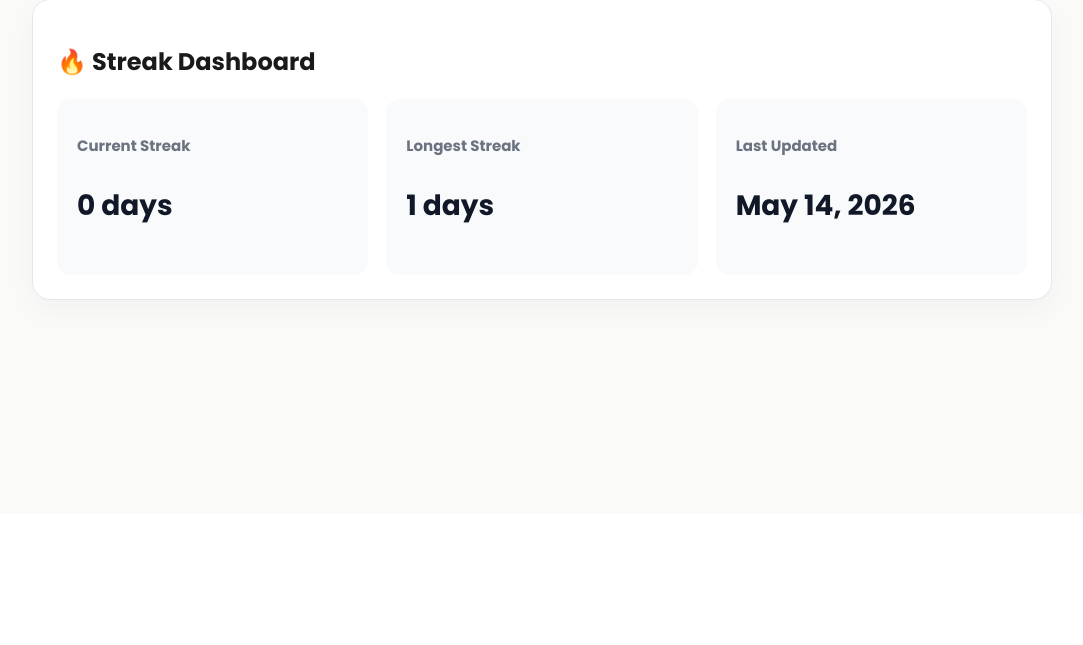
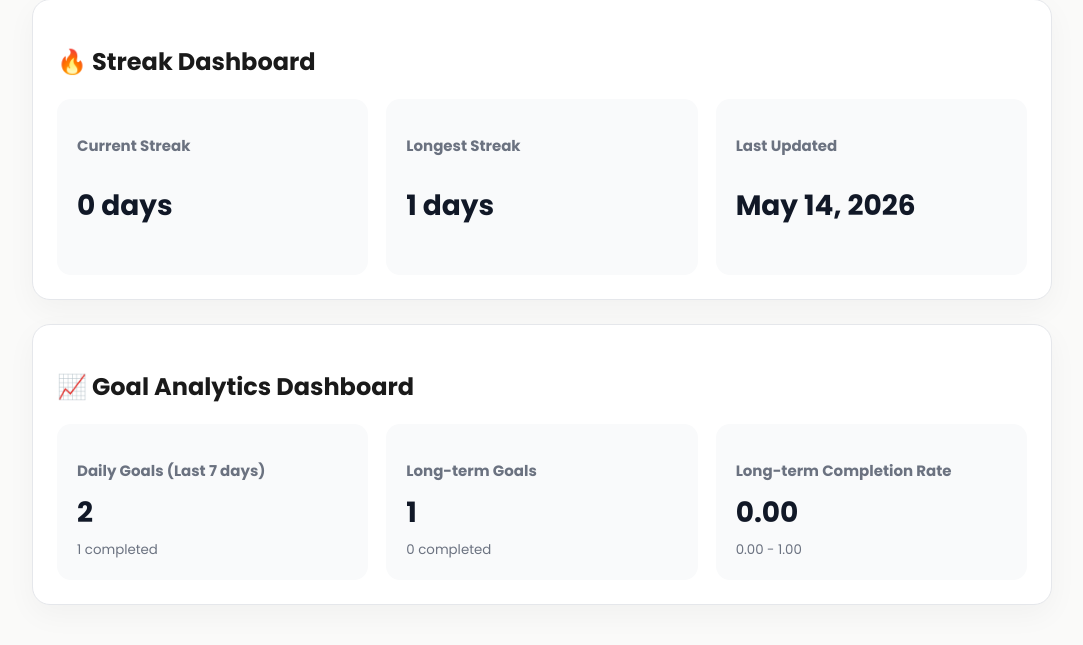
Before and after one commit to SUSH9391/milestone-mate, a Django app: page / in a window 1280 px wide. Shown: the part 286-931 px from the top of the page, without its empty margins (98-1181 px from the left). Before the commit the page ends 588 px from the top, so only its background shows below. Run offline with Django 5.2, Linux system fonts and the light colour scheme; data comes from the database, SQL or seed files in the repository.

Commit message:
feat: implement dashboard analytics with weekly consistency and long-term goal tracking

```diff
--- /dev/null
+++ b/milestone_mate/dashboard/urls.py
@@ -0,0 +1,6 @@
+from django.urls import path
+from . import views
+
+urlpatterns = [
+    path('dashboard/', views.dashboard, name='dashboard'),
+]
--- /dev/null
+++ b/milestone_mate/dashboard/utils.py
@@ -0,0 +1,30 @@
+from datetime import date, timedelta
+from goals.models import Goal
+
+def calculate_weekly_consistency(goals):
+    today = date.today()
+    week_ago = today - timedelta(days=7)
+    recent_goals = goals.filter(target_date__gte=week_ago, target_date__lte=today)
+    daily_goals = recent_goals.filter(goal_type='daily')
+    completed_daily = daily_goals.filter(is_completed=True).count()
+    return {
+        'total_daily_goals': daily_goals.count(),
+        'completed_daily_goals': completed_daily,
+    }
+
+def long_term_frequency(goals):
+    long_term_goals = goals.filter(goal_type='long_term')
+    total_long_term = long_term_goals.count()
+    completed_long_term = long_term_goals.filter(is_completed=True).count()
+    return {
+        'total_long_term_goals': total_long_term,
+        'completed_long_term_goals': completed_long_term,
+    }
+
+def long_term_completion_rate(goals):
+    long_term_goals = goals.filter(goal_type='long_term')
+    total_long_term = long_term_goals.count()
+    completed_long_term = long_term_goals.filter(is_completed=True).count()
+    if total_long_term == 0:
+        return 0.0
+    return completed_long_term / total_long_term
--- a/milestone_mate/goals/templates/home/home.html
+++ b/milestone_mate/goals/templates/home/home.html
@@ -59,6 +59,66 @@ Home
         <p>
           {{ streak_data.last_updated }}
         </p>
+
+      </div>
+
+    </div>
+
+  </div>
+
+  <div class="analytics-card">
+
+    <h2>
+      📈 Goal Analytics Dashboard
+    </h2>
+
+    <div class="analytics-grid">
+
+      <div class="analytics-item">
+
+        <h3>
+          Daily Goals (Last 7 days)
+        </h3>
+
+        <p>
+          {{ weekly_consistency.total_daily_goals }}
+        </p>
+
+        <small>
+          {{ weekly_consistency.completed_daily_goals }} completed
+        </small>
+
+      </div>
+
+      <div class="analytics-item">
+
+        <h3>
+          Long-term Goals
+        </h3>
+
+        <p>
+          {{ long_term_freq.total_long_term_goals }}
+        </p>
+
+        <small>
+          {{ long_term_freq.completed_long_term_goals }} completed
+        </small>
+
+      </div>
+
+      <div class="analytics-item">
+
+        <h3>
+          Long-term Completion Rate
+        </h3>
+
+        <p>
+          {{ completion_rate|floatformat:2 }}
+        </p>
+
+        <small>
+          0.00 - 1.00
+        </small>
 
       </div>
 
@@ -134,6 +194,73 @@ Home
     color: #111827;
 }
 
+.analytics-card {
+
+    margin-top: 24px;
+
+    background: white;
+
+    border: 1px solid #e5e7eb;
+
+    border-radius: 18px;
+
+    padding: 24px;
+
+    box-shadow:
+      0 10px 30px rgba(0,0,0,0.04);
+}
+
+.analytics-grid {
+
+    margin-top: 20px;
+
+    display: grid;
+
+    grid-template-columns:
+      repeat(auto-fit, minmax(220px, 1fr));
+
+    gap: 18px;
+}
+
+.analytics-item {
+
+    background: #f9fafb;
+
+    border-radius: 14px;
+
+    padding: 20px;
+}
+
+.analytics-item h3 {
+
+    margin-bottom: 10px;
+
+    color: #6b7280;
+
+    font-size: 15px;
+}
+
+.analytics-item p {
+
+    font-size: 28px;
+
+    font-weight: 700;
+
+    color: #111827;
+
+    margin: 0;
+}
+
+.analytics-item small {
+
+    display: block;
+
+    margin-top: 6px;
+
+    color: #6b7280;
+
+}
+
 </style>
 
 {% endblock %}
--- a/milestone_mate/goals/views.py
+++ b/milestone_mate/goals/views.py
@@ -6,19 +6,36 @@ from streaks.utils import get_streak_data
 from datetime import date
 from django.core.paginator import Paginator
 
+from dashboard.utils import (
+    calculate_weekly_consistency,
+    long_term_frequency,
+    long_term_completion_rate,
+)
+
+
 def home(request):
     streak_data = get_streak_data()
+
+    user_goals = Goal.objects.all()  # replace with user-specific filtering if/when auth is added
+    weekly_consistency = calculate_weekly_consistency(user_goals)
+    long_term_freq = long_term_frequency(user_goals)
+    completion_rate = long_term_completion_rate(user_goals)
 
     return render(
         request,
         'home/home.html',
         {
-            'streak_data': streak_data
+            'streak_data': streak_data,
+            'weekly_consistency': weekly_consistency,
+            'long_term_freq': long_term_freq,
+            'completion_rate': completion_rate,
         }
     )
 
 
+
 def list_goals(request):
+
     goal_type = request.GET.get('type', None)
     goals = Goal.objects.all()
     if goal_type in ['daily', 'long_term']:
--- a/milestone_mate/milestone_mate/urls.py
+++ b/milestone_mate/milestone_mate/urls.py
@@ -21,4 +21,5 @@ urlpatterns = [
     path('admin/', admin.site.urls),
     path('', include('goals.urls')),
     path('', include('streaks.urls')),
+    path('', include('dashboard.urls')),
 ]
```
Also changed, not shown: milestone_mate/dashboard/views.py (+11 -1 lines).
